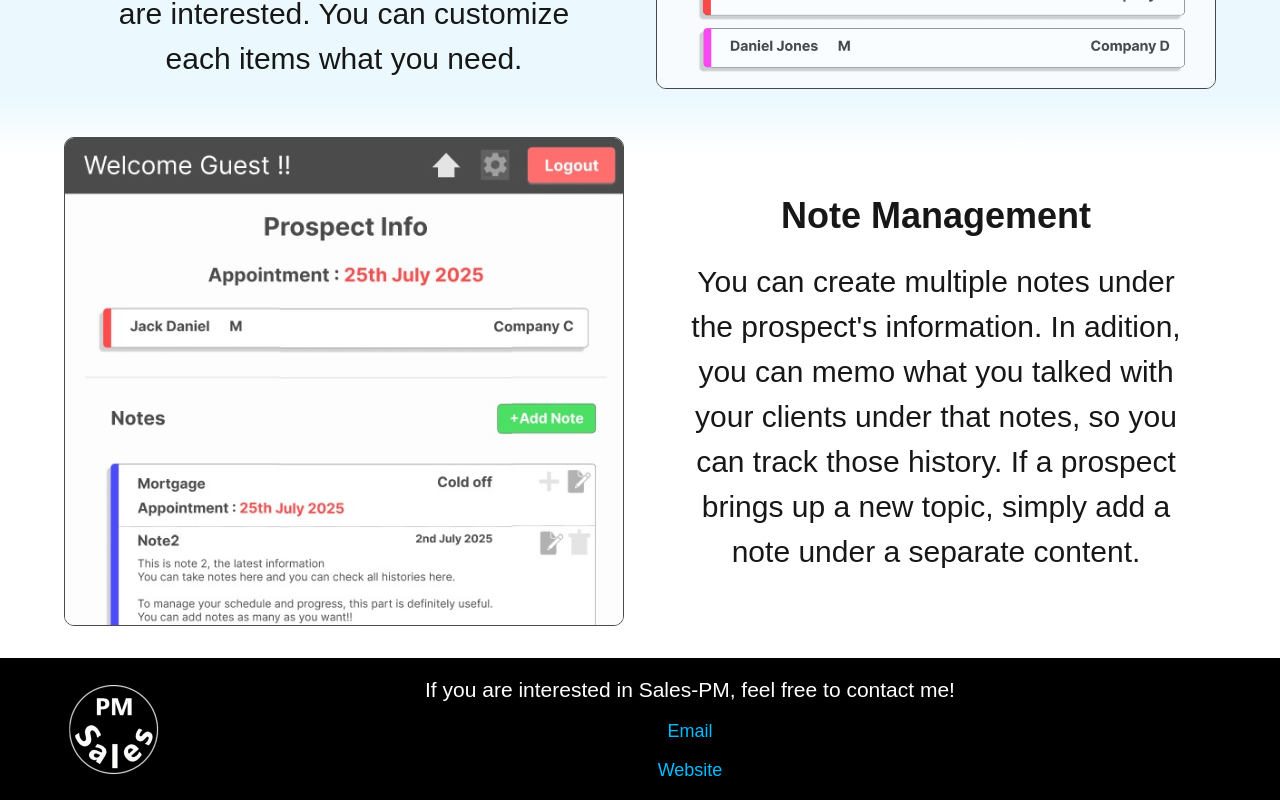
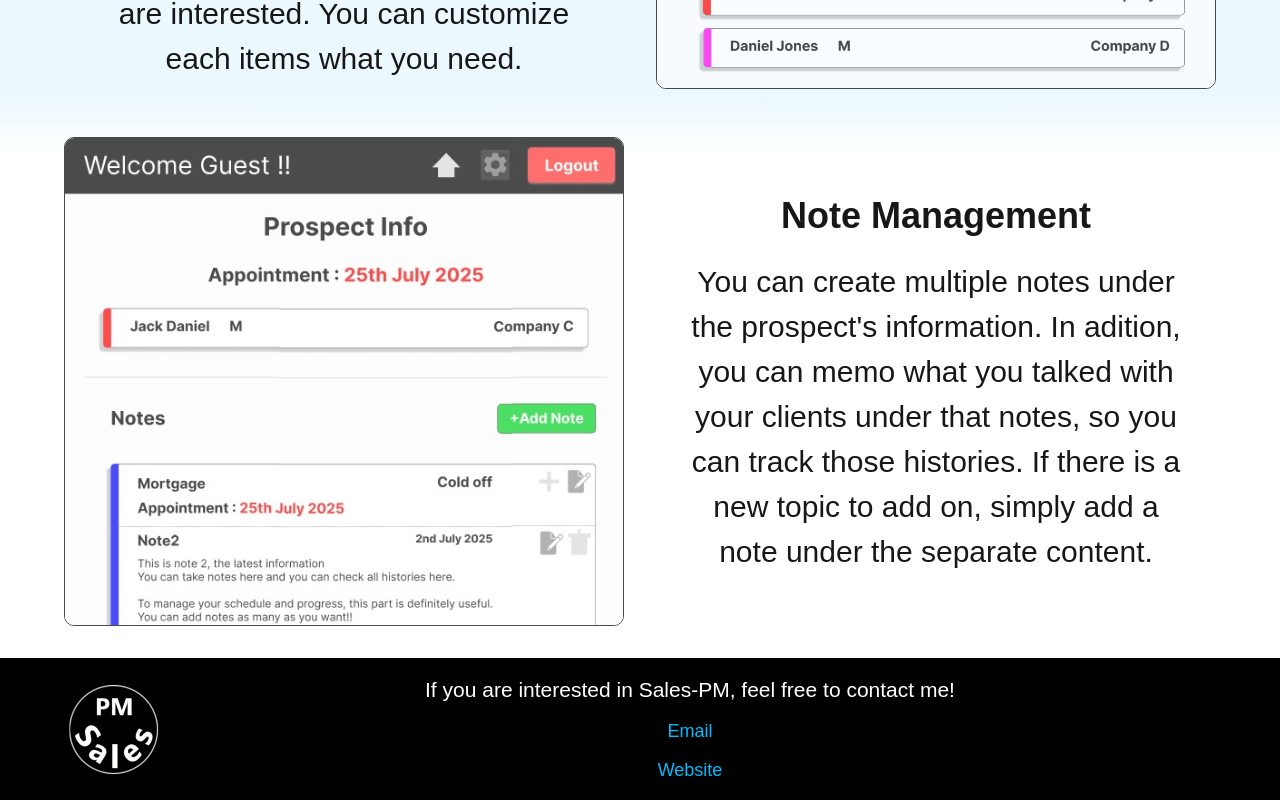
Before and after one commit to Sho8000/Sales-PM, a Next.js app: page / in a window 1280 px wide. Shown: the part 677-1477 px from the top of the page. Built offline with nearby package versions, Linux system fonts and the light colour scheme; no server answers.

Commit message:
fixed home text

```diff
--- a/src/app/page.tsx
+++ b/src/app/page.tsx
@@ -29,7 +29,7 @@ export default function Home() {
       <section
         className="pt-[3rem] pb-[1rem] mb-[1rem]"
       >
-        <HomeSectionTemplate titleText="Note Management" imageL={true} message={`You can create multiple notes under the prospect's information. In adition, you can memo what you talked with your clients under that notes, so you can track those history. If a prospect brings up a new topic, simply add a note under a separate content.`} imagePC={noteImgPC} imagePhone={noteImgPhone}/>
+        <HomeSectionTemplate titleText="Note Management" imageL={true} message={`You can create multiple notes under the prospect's information. In adition, you can memo what you talked with your clients under that notes, so you can track those histories. If there is a new topic to add on, simply add a note under the separate content.`} imagePC={noteImgPC} imagePhone={noteImgPhone}/>
       </section>
     </>
   );
```
